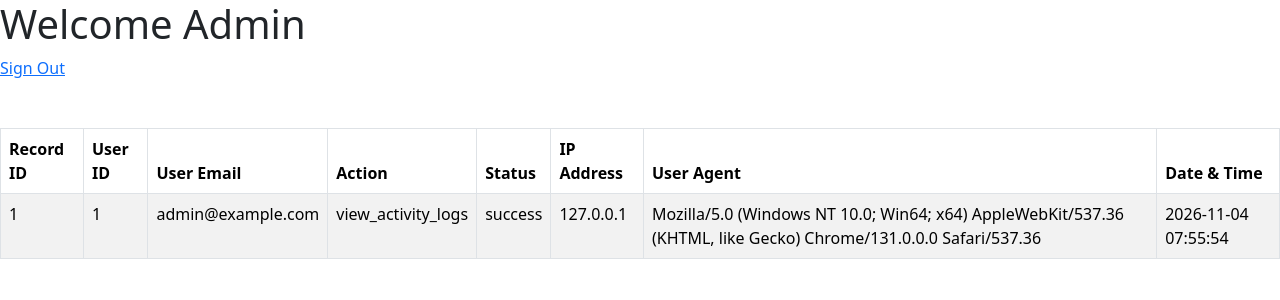
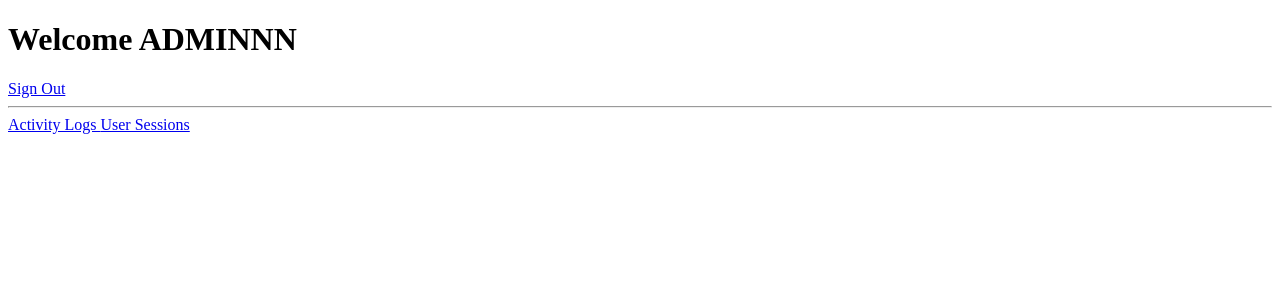
Before and after one commit to Rexmar2/it34b, a PHP site: page /it34b/app/admin/index.php in a window 1280 px wide. Shown: the top 300 px of the page. Run offline with PHP 8.4, Linux system fonts and the light colour scheme; a user stored in the database is signed in; data that the repository does not hold is empty.

Commit message:
Added user session display table

```diff
--- a/app/admin/index.php
+++ b/app/admin/index.php
@@ -1,66 +1,77 @@
 <?php
-
 require '../../config/config.php';
-
-
 
 requireRole('admin');
 
-// logActivity($pdo, $_SESSION['user_id'], $_SESSION['user_email'], 'view_activity_logs', 'success');
+$section = $_GET['section'] ?? '';
 
-// Activity Logs Query Query #3
+$action = $_GET['action'] ?? '';
 
-logActivity(
-    $pdo,
-    $_SESSION['user_id'],
-    $_SESSION['user_email'],
-'view_activity_logs',
-'success'
-);
-
-//Activity logs query#3
-
+if ($section === 'activity-logs'){
+        // Activity Logs Query
         $stmt = $pdo->query("
         SELECT *
         FROM activity_logs
         ORDER BY activity_log_created_at DESC
-
     ");
 
- $activities = $stmt->fetchALL(PDO::FETCH_ASSOC);
+    $activities = $stmt->fetchAll(PDO::FETCH_ASSOC);
+
+} elseif ($section === 'user-sessions') {
+
+    // User Sessions Query
+    $stmt = $pdo->query("
+        SELECT
+            us.session_id,
+            us.user_id,
+            u.user_username,
+            u.user_email,
+            u.user_role,
+            us.session_start,
+            us.session_end,
+            us.session_duration
+        FROM user_sessions us
+        INNER JOIN users u
+            ON us.user_id = u.user_id
+        ORDER BY us.session_start DESC
+    ");
+
+    $sessions = $stmt->fetchAll(PDO::FETCH_ASSOC);
+}
+
+?>
+<!DOCTYPE html>
+<html lang="en">
+<head>
+    <meta charset="UTF-8">
+    <meta name="viewport" content="width=, initial-scale=1.0">
+
+    <title>Document</title>
 
 
 
-?>
+</head>
+<body>
+        <h1>                                       Welcome ADMINNN</h1>
 
-<!DOCTYPE html>
-<html lang="en">
+        <a href="../../auth/signout.php" class="">
+            Sign Out
+        </a>
+        <hr>
 
+    <nav>
+        <a href="index.php?section=activity-logs" class="">Activity Logs </a>
+        <a href="index.php?section=user-sessions" class="">User Sessions </a>
+    </nav>
 
+    <?php if ($section === 'activity-logs'): ?>
 
-<head>
-    <meta charset="UTF-8">
-    <meta name="viewport" content="width=device-width, initial-scale=1.0">
-    <title>Admin Panel</title>
-    <link rel="stylesheet" href="https://cdn.jsdelivr.net/npm/bootstrap@5.3.8/dist/css/bootstrap.min.css">
-</head>
+        <h4>Activity Logs</h4>
 
-<body>
-    <h1>Welcome Admin</h1>
-    <a href="../../auth/signout.php">Sign Out</a>
-    <table border="1">
+        <table>
 
-    <div class="container mt-4">
-
-
-    <div class="d-flex justify-content-between align-items-center mb-4">
-
- <div class="table-responsive">
-    <table class="table table-striped table-bordered">
-    </div>
             <thead>
                 <tr>
-
                     <th>Record ID</th>
                     <th>User ID</th>
                     <th>User Email</th>
@@ -70,31 +81,147 @@ logActivity(
                     <th>User Agent</th>
                     <th>Date & Time</th>
                 </tr>
-
             </thead>
 
+            <tbody>
+
                 <?php foreach ($activities as $activity): ?>
+
                     <tr>
-        <td> <?= htmlspecialchars( $activity['actvity_log_id']) ?></td>
-             <td> <?= htmlspecialchars( $activity['user_id']) ?></td>
-                  <td> <?= htmlspecialchars( $activity['user_email']) ?></td>
-                       <td> <?= htmlspecialchars( $activity['activity_log_action']) ?></td>
-                            <td> <?= htmlspecialchars( $activity['activity_log_status']) ?></td>
-                                 <td> <?= htmlspecialchars( $activity['activity_log_ip_address']) ?></td>
-                                      <td> <?= htmlspecialchars( $activity['activity_log_user_agent']) ?></td>
-                                           <td> <?= htmlspecialchars( $activity['activity_log_created_at']) ?></td>
+                        <td>
+                            <?= htmlspecialchars($activity['activity_log_id']) ?>
+                        </td>
+
+                        <td>
+                            <?= htmlspecialchars($activity['user_id']) ?>
+                        </td>
+
+                        <td>
+                            <?= htmlspecialchars($activity['user_email']) ?>
+                        </td>
+
+                        <td>
+                            <?= htmlspecialchars($activity['activity_log_action']) ?>
+                        </td>
+
+                        <td>
+                            <?= htmlspecialchars($activity['activity_log_status']) ?>
+                        </td>
+
+                        <td>
+                            <?= htmlspecialchars($activity['activity_log_ip_address']) ?>
+                        </td>
+
+                        <td>
+                            <?= htmlspecialchars($activity['activity_log_user_agent']) ?>
+                        </td>
+
+                        <td>
+                            <?= htmlspecialchars($activity['activity_log_created_at']) ?>
+                        </td>
                     </tr>
+
                 <?php endforeach; ?>
-
-
 
             </tbody>
 
+        </table>
+
+    <?php endif; ?>
+
+    <?php if ($section === 'user-sessions'): ?>
+
+        <h4>User Sessions</h4>
+
+        <table>
+
+            <thead>
+                <tr>
+                    <th>Session ID</th>
+                    <th>User ID</th>
+                    <th>Username</th>
+                    <th>Email</th>
+                    <th>Role</th>
+                    <th>Session Start</th>
+                    <th>Session End</th>
+                    <th>Duration</th>
+                </tr>
+            </thead>
+
+            <tbody>
+
+                <?php foreach ($sessions as $session): ?>
+
+                    <tr>
+
+                        <td>
+                            <?= htmlspecialchars($session['session_id']) ?>
+                        </td>
+
+                        <td>
+                            <?= htmlspecialchars($session['user_id']) ?>
+                        </td>
+
+                        <td>
+                            <?= htmlspecialchars($session['user_username']) ?>
+                        </td>
+
+                        <td>
+                            <?= htmlspecialchars($session['user_email']) ?>
+                        </td>
+
+                        <td>
+                            <?= htmlspecialchars($session['user_role']) ?>
+                        </td>
+
+                        <td>
+                            <?= htmlspecialchars($session['session_start']) ?>
+                        </td>
+
+                        <td>
+                            <?= $session['session_end']
+                                ? htmlspecialchars($session['session_end'])
+                                : 'Active'
+                            ?>
+                        </td>
+
+                        <td>
+
+                            <?php
+
+                            if ($session['session_duration'] !== null) {
+
+                                $seconds = (int) $session['session_duration'];
+
+                                $hours = floor($seconds / 3600);
+                                $minutes = floor(($seconds % 3600) / 60);
+                                $seconds = $seconds % 60;
+
+                                echo sprintf(
+                                    '%02d hr %02d min %02d sec',
+                                    $hours,
+                                    $minutes,
+                                    $seconds
+                                );
+
+                            } else {
+
+                                echo 'Active';
+
+                            }
+
+                            ?>
+
+                        </td>
+
+                    </tr>
+
+                <?php endforeach; ?>
+
+            </tbody>
 
         </table>
 
-
-    <script> src = 	"https://cdn.jsdelivr.net/npm/bootstrap@5.3.8/dist/js/bootstrap.bundle.min.js" ></script>
+    <?php endif; ?>
 </body>
-
 </html>
--- a/functions/auth.php
+++ b/functions/auth.php
@@ -34,9 +34,10 @@ function loginUser($pdo, $login, $password)
 
 
     // Check is user already has an active session
-    if (hasActiveSession($pdo, $user['user_id'])) {
+    if (hasActiveUserSession($pdo, $user['user_id'])) {
         return 'active_session';
     }
+
 
     $_SESSION['user_id'] = $user['user_id'];
     $_SESSION['user_email'] = $user['user_email'];
@@ -65,15 +66,13 @@ function requireLogin()
 
 function requireRole($role)
 {
-    requireLogin();
+     requireLogin();
 
-/*
     if ($_SESSION['user_role'] !== $role) {
         http_response_code(403);
-        die('Access Denied.');
+        die('Access denied.');
     }
-}
-*/
+    }
 
- }
-?>
+
+    ?>
--- a/functions/session.php
+++ b/functions/session.php
@@ -72,47 +72,33 @@ $stmt= $pdo->prepare("
 
        return (bool) $stmt->fetchColumn();
 }
-  function checkSessionTimeout(){
-     global $pdo;
+  function checkSessionTimeout()
+{
+    global $pdo;
 
-     // Timeout variable
-     // 10seconds for testing
-     // 1800s = 30mins
-     $timeout =1800;
+    $timeout = 1800; // 30 mins
 
-     if(isset($_SESSION['last_activity'])){
+    if (isset($_SESSION['last_activity'])) {
+        $inactive = time() - $_SESSION['last_activity'];
 
-        $inactive = time() - $_SESSION ['last_activity'];
-
-        if($inactive>=$timeout){
+        if ($inactive >= $timeout) {
             logActivity(
                 $pdo,
-                $_SESSION['user_id'],
+                $_SESSION['user_id'] ?? null,
                 $_SESSION['user_email'] ?? null,
                 'logout-session-timeout',
                 'success'
+            );
 
-            );
+            endUserSession($pdo);
+            session_unset();
+            session_destroy();
+
+            header('Location: ' . BASE_URL . '/index.php?timeout=1');
+            exit; // stop the script after redirecting
         }
-        // End database session
-        endUserSession($pdo);
+    }
 
-        //Destory php session
-        session_unset();
-
-        //Redirect
-        header(
-            'Location: '.
-            BASE_URL .
-            '/index.php?timeout=1'
-
-        );
-
-
-
-     }
-
-     // Update last activity
-     $_SESSION['last_activity'] =time();
-  }
+    $_SESSION['last_activity'] = time();
+}
 ?>
```
Also changed, not shown: index.php (+46 -29 lines). Lines whose indentation alone changed are shown as unchanged.
